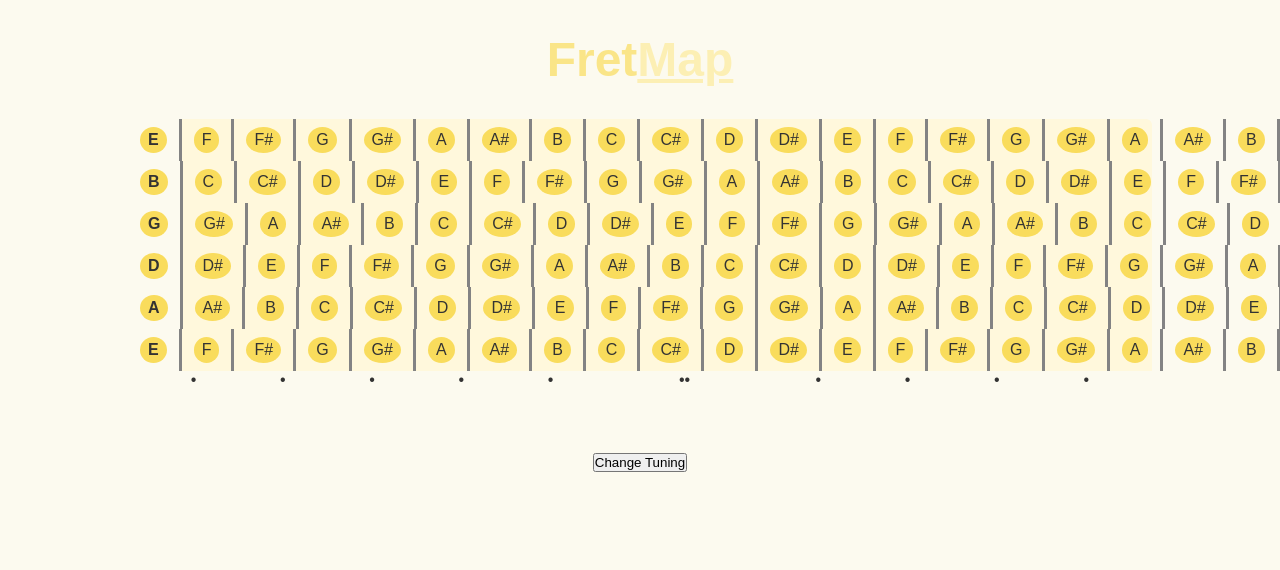
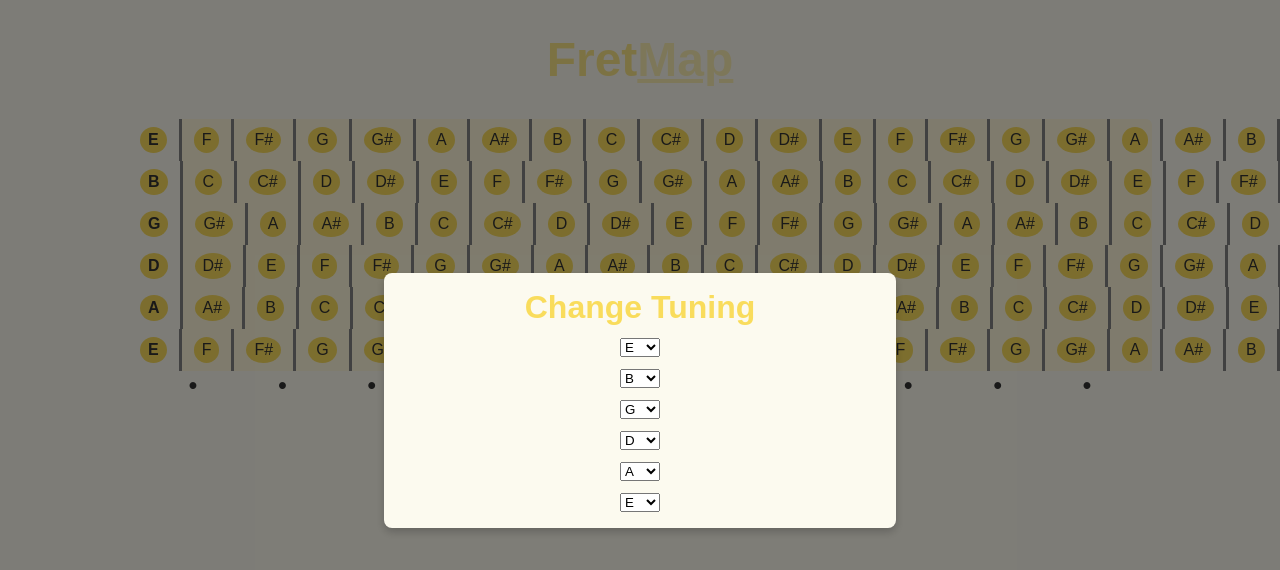
Before and after one commit to RamonSFR/FretMap, a React (Vite) app: page / in a window 1280 px wide. Both pictures are taken after a click on the button "Change Tuning". Shown: the top 570 px of the page. Built offline with nearby package versions, Linux system fonts and the light colour scheme; a web font is replaced by a local one.

Commit message:
tuning change logic

```diff
--- a/src/components/Container/index.tsx
+++ b/src/components/Container/index.tsx
@@ -1,16 +1,142 @@
+import { useState } from 'react'
+
 import Fretboard from '../Fretboard'
+import Modal from '../Modal'
+import { notesSharps } from '../../utils/music/notes'
+
 import * as S from './styles'
 
+const Container = () => {
+  const [changeTuning, setChangeTuning] = useState(false)
+  const [tuning, setTuning] = useState<string[]>(['E', 'B', 'G', 'D', 'A', 'E'])
 
-
-const Container = () => {
   return (
     <S.Container>
       <S.Title>
         Fret<span>Map</span>
       </S.Title>
-      <Fretboard />
-      <button>Change Tuning</button>
+      <Fretboard tuning={tuning} />
+      <button onClick={() => setChangeTuning(true)}>Change Tuning</button>
+
+      <Modal is_active={changeTuning} onClick={() => setChangeTuning(false)}>
+        <>
+          <h3>Change Tuning</h3>
+
+          <select
+            name="e"
+            id="first-string"
+            value={tuning[0]}
+            onChange={(e) =>
+              setTuning((prev) => {
+                const n = [...prev]
+                n[0] = e.target.value
+                return n
+              })
+            }
+          >
+            {notesSharps.map((note) => (
+              <option value={note} key={note}>
+                {note}
+              </option>
+            ))}
+          </select>
+
+          <select
+            name="B"
+            id="second-string"
+            value={tuning[1]}
+            onChange={(e) =>
+              setTuning((prev) => {
+                const n = [...prev]
+                n[1] = e.target.value
+                return n
+              })
+            }
+          >
+            {notesSharps.map((note) => (
+              <option value={note} key={note}>
+                {note}
+              </option>
+            ))}
+          </select>
+
+          <select
+            name="G"
+            id="third-string"
+            value={tuning[2]}
+            onChange={(e) =>
+              setTuning((prev) => {
+                const n = [...prev]
+                n[2] = e.target.value
+                return n
+              })
+            }
+          >
+            {notesSharps.map((note) => (
+              <option value={note} key={note}>
+                {note}
+              </option>
+            ))}
+          </select>
+
+          <select
+            name="D"
+            id="fourth-string"
+            value={tuning[3]}
+            onChange={(e) =>
+              setTuning((prev) => {
+                const n = [...prev]
+                n[3] = e.target.value
+                return n
+              })
+            }
+          >
+            {notesSharps.map((note) => (
+              <option value={note} key={note}>
+                {note}
+              </option>
+            ))}
+          </select>
+
+          <select
+            name="A"
+            id="fifth-string"
+            value={tuning[4]}
+            onChange={(e) =>
+              setTuning((prev) => {
+                const n = [...prev]
+                n[4] = e.target.value
+                return n
+              })
+            }
+          >
+            {notesSharps.map((note) => (
+              <option value={note} key={note}>
+                {note}
+              </option>
+            ))}
+          </select>
+
+          <select
+            name="E"
+            id="sixth-string"
+            value={tuning[5]}
+            onChange={(e) =>
+              setTuning((prev) => {
+                const n = [...prev]
+                n[5] = e.target.value
+                return n
+              })
+            }
+          >
+            {notesSharps.map((note) => (
+              <option value={note} key={note}>
+                {note}
+              </option>
+            ))}
+          </select>
+        </>
+      </Modal>
     </S.Container>
   )
 }
--- a/src/components/Fretboard/index.tsx
+++ b/src/components/Fretboard/index.tsx
@@ -1,36 +1,37 @@
+import { notesFlats, notesSharps } from '../../utils/music/notes'
+
 import * as S from './styles'
 
-const Fretboard = () => {
-  const notesSharps = [
-    'C',
-    'C#',
-    'D',
-    'D#',
-    'E',
-    'F',
-    'F#',
-    'G',
-    'G#',
-    'A',
-    'A#',
-    'B'
+interface Props {
+  tuning?: string[]
+}
+
+const Fretboard = ({ tuning = ['E', 'B', 'G', 'D', 'A', 'E'] }: Props) => {
+  const fretMarkers = [
+    '',
+    '•',
+    '',
+    '•',
+    '',
+    '•',
+    '',
+    '•',
+    '',
+    '•',
+    '',
+    '',
+    '••',
+    '',
+    '',
+    '•',
+    '',
+    '•',
+    '',
+    '•',
+    '',
+    '•',
+    ''
   ]
-  const notesFlats = [
-    'C',
-    'Db',
-    'D',
-    'Eb',
-    'E',
-    'F',
-    'Gb',
-    'G',
-    'Ab',
-    'A',
-    'Bb',
-    'B'
-  ]
-
-  const fretMarkers = ['', "•", "","•", "", "•", "", "•", "", "•", "", "", "••", '', "", "•", "", '•', "" ,"•", "", "•", ""]
 
   const findNotesInFrets = (
     initialNote: string,
@@ -61,45 +62,21 @@
   console.log(findNotesInFrets('C#', 22, true))
   return (
     <S.Container>
-      <S.String>
-        {findNotesInFrets('E', 22, true).map((note) => (
-          <li key={note}><span>{note}</span></li>
-        ))}
-      </S.String>
-
-      <S.String>
-        {findNotesInFrets('B', 22, true).map((note) => (
-          <li key={note}><span>{note}</span></li>
-        ))}
-      </S.String>
-
-      <S.String>
-        {findNotesInFrets('G', 22, true).map((note) => (
-          <li key={note}><span>{note}</span></li>
-        ))}
-      </S.String>
-
-      <S.String>
-        {findNotesInFrets('D', 22, true).map((note) => (
-          <li key={note}><span>{note}</span></li>
-        ))}
-      </S.String>
-
-      <S.String>
-        {findNotesInFrets('A', 22, true).map((note) => (
-          <li key={note}><span>{note}</span></li>
-        ))}
-      </S.String>
-
-      <S.String>
-        {findNotesInFrets('E', 22, true).map((note) => (
-          <li key={note}><span>{note}</span></li>
-        ))}
-      </S.String>
+      {tuning.map((openNote, stringIndex) => (
+        <S.String key={`string-${stringIndex}`}>
+          {findNotesInFrets(openNote, 22, true).map((note, fretIndex) => (
+            <li key={`s${stringIndex}-f${fretIndex}`}>
+              <span>{note}</span>
+            </li>
+          ))}
+        </S.String>
+      ))}
 
       <S.Markers>
         {fretMarkers.map((marker, index) => (
-          <li key={index}><span>{marker}</span></li>
+          <li key={index}>
+            <span>{marker}</span>
+          </li>
         ))}
       </S.Markers>
     </S.Container>
--- a/src/components/Fretboard/styles.ts
+++ b/src/components/Fretboard/styles.ts
@@ -44,8 +44,7 @@
 export const Markers = styled.ul`
   display: flex;
   background: ${c.white};
+  font-size: 24px;
+  font-weight: bold;
   justify-content: space-around;
-  li {
-
-  }
 `
--- /dev/null
+++ b/src/components/Modal/index.tsx
@@ -0,0 +1,15 @@
+import * as S from './styles'
+
+export interface Props {
+  children: React.ReactNode
+  is_active: boolean
+  onClick?: () => void
+}
+
+const Modal = (props: Props) => (
+  <S.Overlay $is_active={props.is_active} onClick={props.onClick}>
+    <S.ModalContent onClick={(e) => e.stopPropagation()}>{props.children}</S.ModalContent>
+  </S.Overlay>
+)
+
+export default Modal
--- /dev/null
+++ b/src/components/Modal/styles.ts
@@ -0,0 +1,34 @@
+import styled from 'styled-components'
+
+import { colors as c } from '../../styles/GlobalStyle'
+
+export const Overlay = styled.div<{ $is_active: boolean }>`
+  display: ${(props) => (props.$is_active ? 'flex' : 'none')};
+  position: fixed;
+  top: 0;
+  left: 0;
+  width: 100vw;
+  height: 100vh;
+  background-color: rgba(0, 0, 0, 0.5);
+  align-items: center;
+  justify-content: center;
+  z-index: 1000;
+`
+
+export const ModalContent = styled.div`
+  background: ${c.white};
+  border-radius: 8px;
+  padding: 16px;
+  box-shadow: 0 4px 8px rgba(0, 0, 0, 0.2);
+  display: flex;
+  flex-direction: column;
+  gap: 12px;
+  align-items: center;
+  width: 512px;
+
+  h3 {
+    color: ${c.yellow1};
+    font-size: 2rem;
+    font-weight: bold;
+  }
+`
--- /dev/null
+++ b/src/utils/music/notes.ts
@@ -0,0 +1,29 @@
+export const notesSharps = [
+  'C',
+  'C#',
+  'D',
+  'D#',
+  'E',
+  'F',
+  'F#',
+  'G',
+  'G#',
+  'A',
+  'A#',
+  'B'
+]
+
+export const notesFlats = [
+    'C',
+    'Db',
+    'D',
+    'Eb',
+    'E',
+    'F',
+    'Gb',
+    'G',
+    'Ab',
+    'A',
+    'Bb',
+    'B'
+  ]
```
